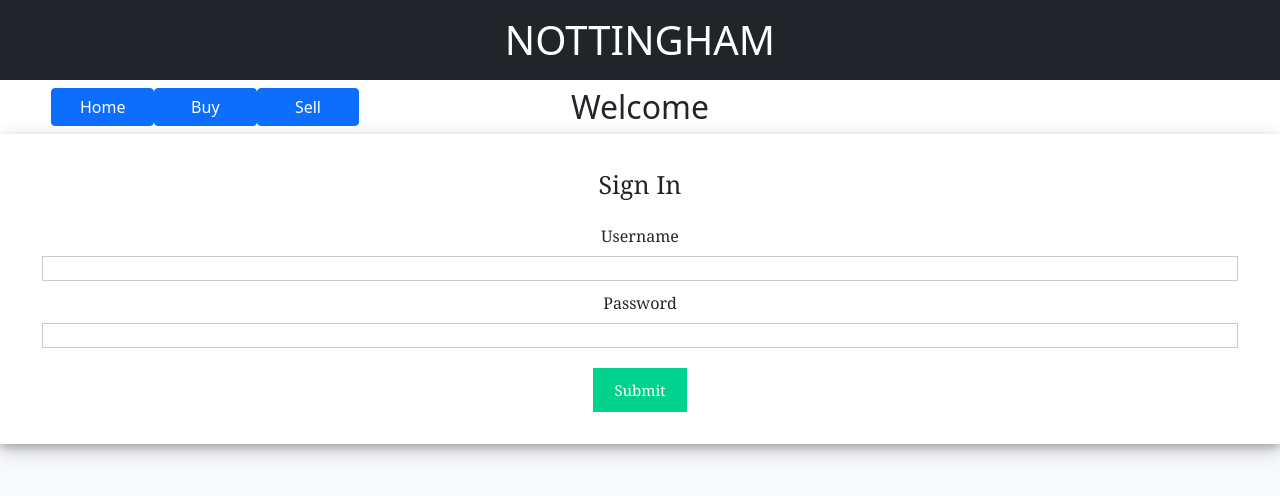
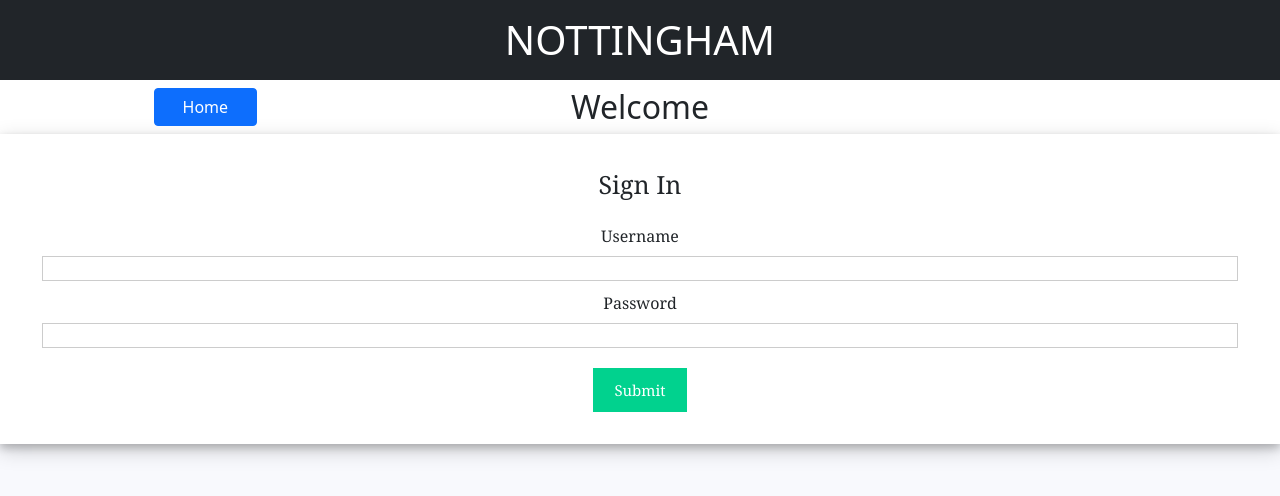
Before and after one commit to rayangendre/Nottingham, a React (Create React App) app in the folder FrontEnd/myapp/: page /login in a window 1280 px wide. Shown: the top 496 px of the page. Built offline with nearby package versions, Linux system fonts and the light colour scheme.

Commit message:
changed navigation bar

```diff
--- a/FrontEnd/myapp/src/Login.js
+++ b/FrontEnd/myapp/src/Login.js
@@ -91,16 +91,6 @@ function LogIn(props) {
                 Home
               </button>
             </Link>
-            <Link to="/buy">
-              <button type="submit" class="btn btn-primary w-25">
-                Buy
-              </button>
-            </Link>
-            <Link to="/sell">
-              <button type="submit" class="btn btn-primary w-25">
-                Sell
-              </button>
-            </Link>
           </nav>
         </Col>
         <Col>
--- a/FrontEnd/myapp/src/Portfolio.js
+++ b/FrontEnd/myapp/src/Portfolio.js
@@ -83,6 +83,16 @@ function Portfolio(props) {
                   Home
                 </button>
               </Link>
+              <Link to="/buy">
+                <button type="submit" class="btn btn-primary w-25">
+                  Buy
+                </button>
+              </Link>
+              <Link to="/sell">
+                <button type="submit" class="btn btn-primary w-25">
+                  Sell
+                </button>
+              </Link>
             </nav>
           </Col>
           <Col>
```
